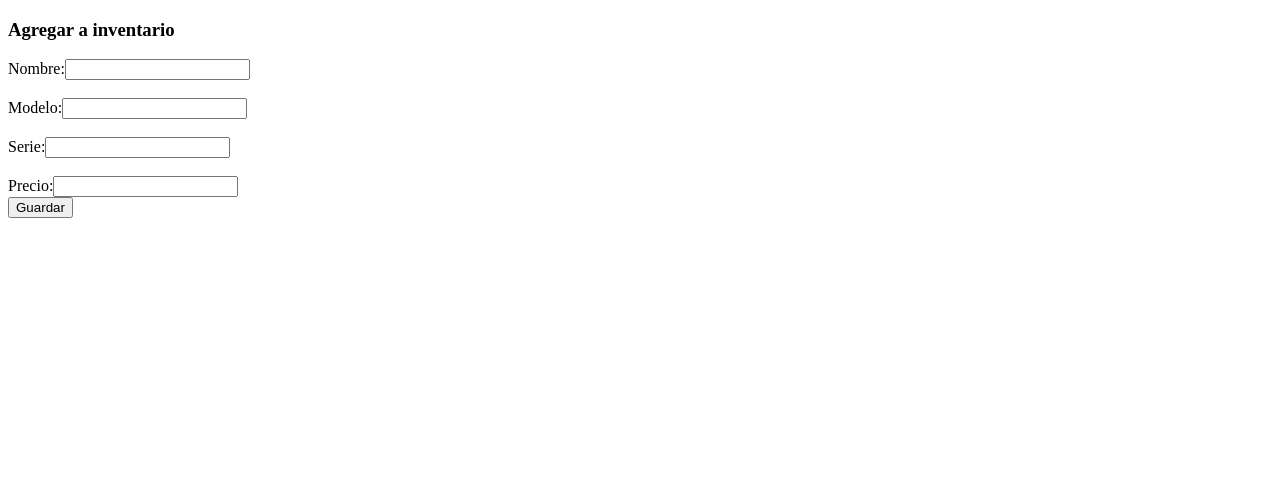
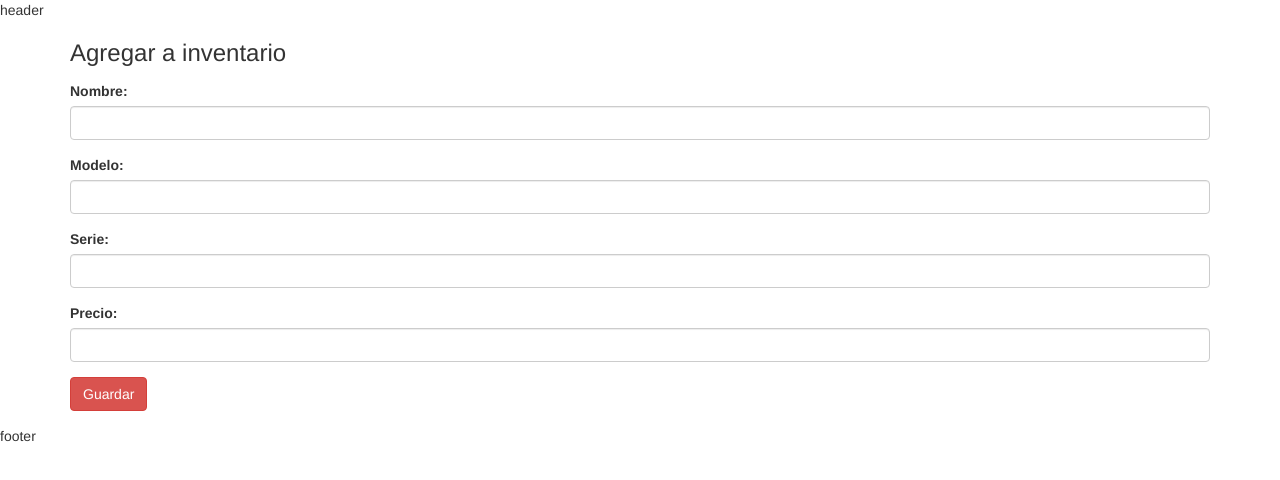
Before and after one commit to StevenLudwig/next-web-app, a Next.js app: page /addComputer in a window 1280 px wide. Shown: the top 480 px of the page. Built offline with nearby package versions, Linux system fonts and the light colour scheme.

Commit message:
second session end

```diff
--- a/api.service.js
+++ b/api.service.js
@@ -22,6 +22,14 @@ const service = (function() {
 
 		post(source, data) {
 			return base().post(slash.concat(source), data);
+		},
+
+		'delete': (source) => {
+			return base().delete(slash.concat(source));
+		},
+
+		put(source, data) {
+			return base().put(slash.concat(source), data);
 		}
 	};
 })();
--- a/components/AddComputer.js
+++ b/components/AddComputer.js
@@ -4,6 +4,7 @@ import { addComputer } from '../utils/validate.computer.js';
 import service from 'api.service';
 import Messages from './Messages';
 import update from 'react-addons-update';
+import { Form, FormControl, FormGroup, ControlLabel, Button, Alert } from  'react-bootstrap';
 
 
 class AddComputer extends Component {
@@ -67,40 +68,40 @@ class AddComputer extends Component {
 		const { name, model, serie, price } = this.state.computer;
 
 		return (
-			<form onSubmit={ this._onSubmit }>
-				<div>
-					<Messages items={ this.state.errors } />
-				</div>
-				<div>
-					<label htmlFor="name">Nombre:</label>
-					<input type="text" name="name" value={ name } onChange={ this._onChange } />
-				</div>
+			<Form onSubmit={ this._onSubmit }>
+				<FormGroup>
+				{
+					this.state.errors.length ? <Alert bsStyle="danger">
+						<Messages items={ this.state.errors } />
+					</Alert> : null
+				}
 
-				<br />
+				</FormGroup>
 
-				<div>
-					<label htmlFor="model">Modelo:</label>
-					<input type="text" name="model" value={ model } onChange={ this._onChange } />
-				</div>
+				<FormGroup>
+					<ControlLabel>Nombre:</ControlLabel>
+					<FormControl name="name" value={ name } onChange={ this._onChange } />
+				</FormGroup>
 
-				<br />
+				<FormGroup>
+					<ControlLabel>Modelo:</ControlLabel>
+					<FormControl name="model" value={ model } onChange={ this._onChange } />
+				</FormGroup>
 
-				<div>
-					<label htmlFor="serie">Serie:</label>
-					<input type="text" name="serie" value={ serie } onChange={ this._onChange } />
-				</div>
+				<FormGroup>
+					<ControlLabel>Serie:</ControlLabel>
+					<FormControl name="serie" value={ serie } onChange={ this._onChange } />
+				</FormGroup>
 
-				<br />
+				<FormGroup>
+					<ControlLabel>Precio:</ControlLabel>
+					<FormControl name="price" value={ price } onChange={ this._onChange } />
+				</FormGroup>
 
-				<div>
-					<label htmlFor="price">Precio:</label>
-					<input type="text" name="price" value={ price } onChange={ this._onChange } />
-				</div>
-
-				<div>
-					<button type="submit">Guardar</button>
-				</div>
-			</form>
+				<FormGroup>
+					<Button type="submit" bsStyle="danger">Guardar</Button>
+				</FormGroup>
+			</Form>
 		)
 	};
 };
--- a/layouts/Main.js
+++ b/layouts/Main.js
@@ -1,4 +1,5 @@
 import Head from 'next/head';
+import { Grid } from 'react-bootstrap';
 
 
 export default ({ children }) => (
@@ -6,10 +7,15 @@ export default ({ children }) => (
 		<Head>
 			<meta name="viewport" content="width=device-width, initial-scale=1" />
 			<meta charSet="utf-8" />
+
+			<link rel="stylesheet" href="https://maxcdn.bootstrapcdn.com/bootstrap/latest/css/bootstrap.min.css" />
+			<link rel="stylesheet" href="https://maxcdn.bootstrapcdn.com/font-awesome/4.7.0/css/font-awesome.min.css"/>
 		</Head>
 		header
 
-		{ children }
+		<Grid>
+			{ children }
+		</Grid>
 
 		footer
 	</div>
--- a/package.json
+++ b/package.json
@@ -17,8 +17,8 @@
     "prop-types": "^15.5.10",
     "react": "^15.6.1",
     "react-addons-update": "^15.6.0",
+    "react-bootstrap": "^0.31.1",
     "react-dom": "^15.6.1",
-    "semantic-ui-react": "^0.71.2",
     "validate.js": "^0.11.1"
   },
   "devDependencies": {
--- a/pages/addComputer.js
+++ b/pages/addComputer.js
@@ -1,14 +1,15 @@
 import { Component } from 'react';
 import AddComputer from 'components/AddComputer';
+import MainLayout from 'layouts/Main';
 
 
 class Add extends Component {
 	render() {
 		return (
-			<div>
+			<MainLayout>
 				<h3>Agregar a inventario</h3>
 				<AddComputer redirect="/" />
-			</div>
+			</MainLayout>
 		)
 	};
 };
```
Also changed, not shown: components/ListComputers.js (+37 -11 lines), pages/computerDetail.js (+108 -25 lines), pages/index.js (+8 -7 lines), 1 other file (tests, documents, lock files or other folders).
